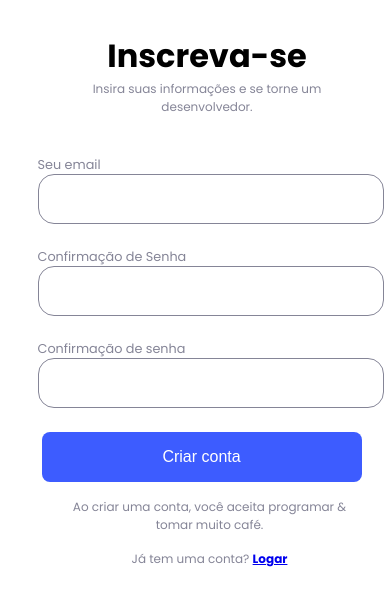
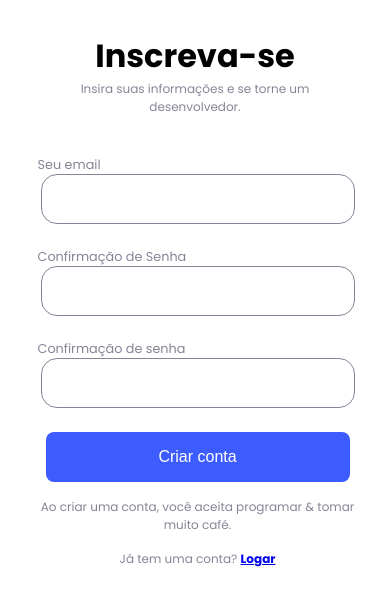
Before and after one commit to Wallace027Dev/course-plataform, a React (Create React App) app: page /sign-up in a window 390 px wide. Shown: the top 606 px of the page. Built offline with nearby package versions, Linux system fonts and the light colour scheme; no server answers.

Commit message:
adjust responsivity signin

```diff
--- a/src/pages/Account/styled.js
+++ b/src/pages/Account/styled.js
@@ -2,7 +2,6 @@ import styled from "styled-components";
 
 export const Account = styled.div`
   div {
-    margin-left: 1.5rem;
     h1 {
       font-weight: 700;
       font-size: 2rem;
@@ -17,7 +16,7 @@ export const Account = styled.div`
     width: 20rem;
     form {
       input {
-        width: 20rem;
+        width: 18rem;
         height: 3rem;
         border: 1px solid var(--gray);
         border-radius: 1rem;
--- a/src/styles/Btn.js
+++ b/src/styles/Btn.js
@@ -3,15 +3,15 @@ import styled from "styled-components";
 export const Btn = styled.button`
   height: 3.12rem;
   min-width: 8rem;
-  max-width: 20.45rem;
+  max-width: 19rem;
   background-color: var(--blue);
   color: white;
-	border-radius: 0.5rem;
-	margin: 0 0.25rem;
+  border-radius: 0.5rem;
+  margin: 0 0.25rem;
   :hover {
     border: 1px solid var(--blue);
     background-color: white;
     color: var(--blue);
-		cursor: pointer;
+    cursor: pointer;
   }
 `;
--- a/src/styles/index.css
+++ b/src/styles/index.css
@@ -33,6 +33,7 @@ body {
 @media (max-width: 425px) {
   body {
     max-width: 315px;
-		margin: 2rem auto;
+    margin: 2rem auto;
   }
+
 }
```
